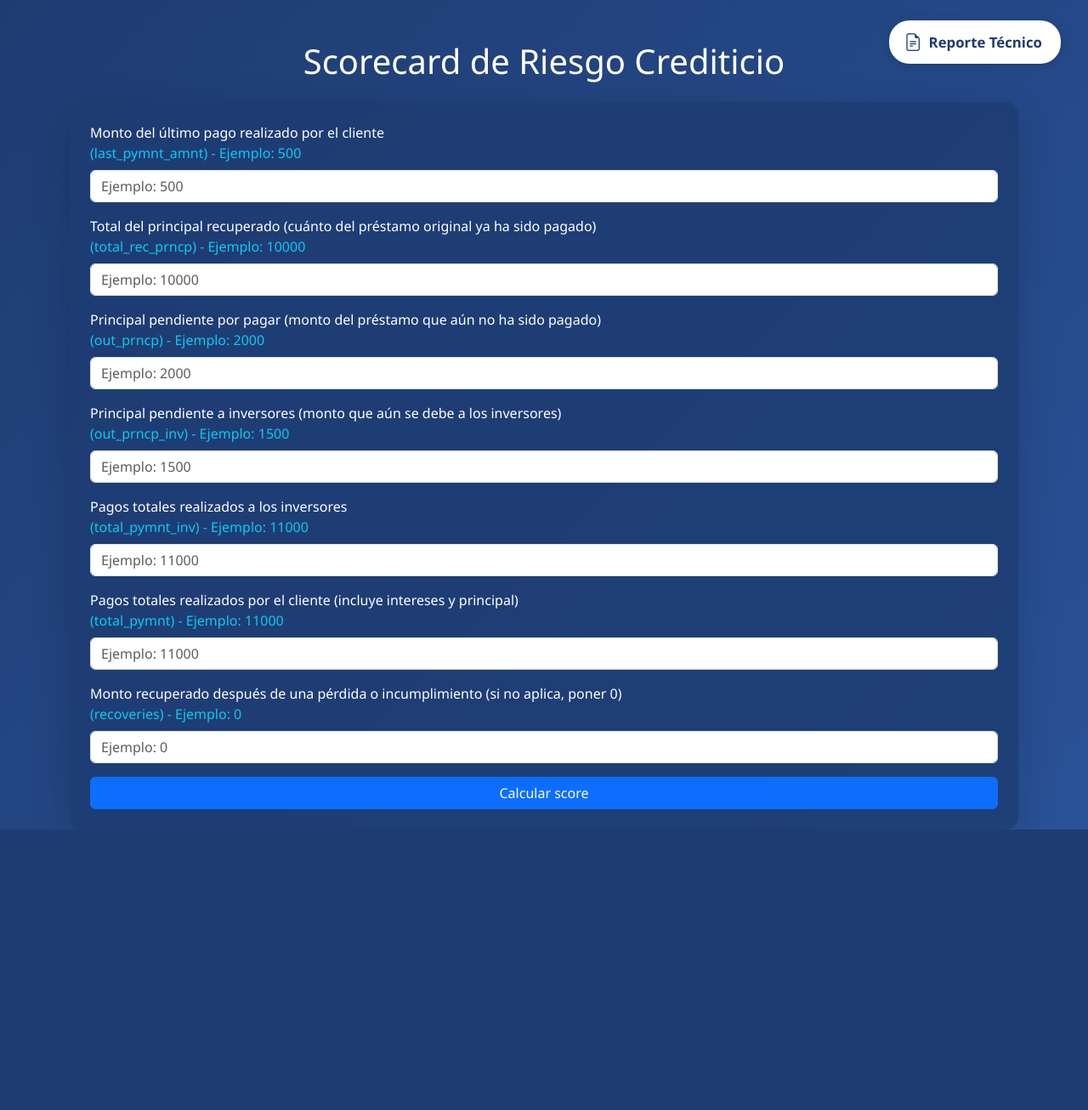
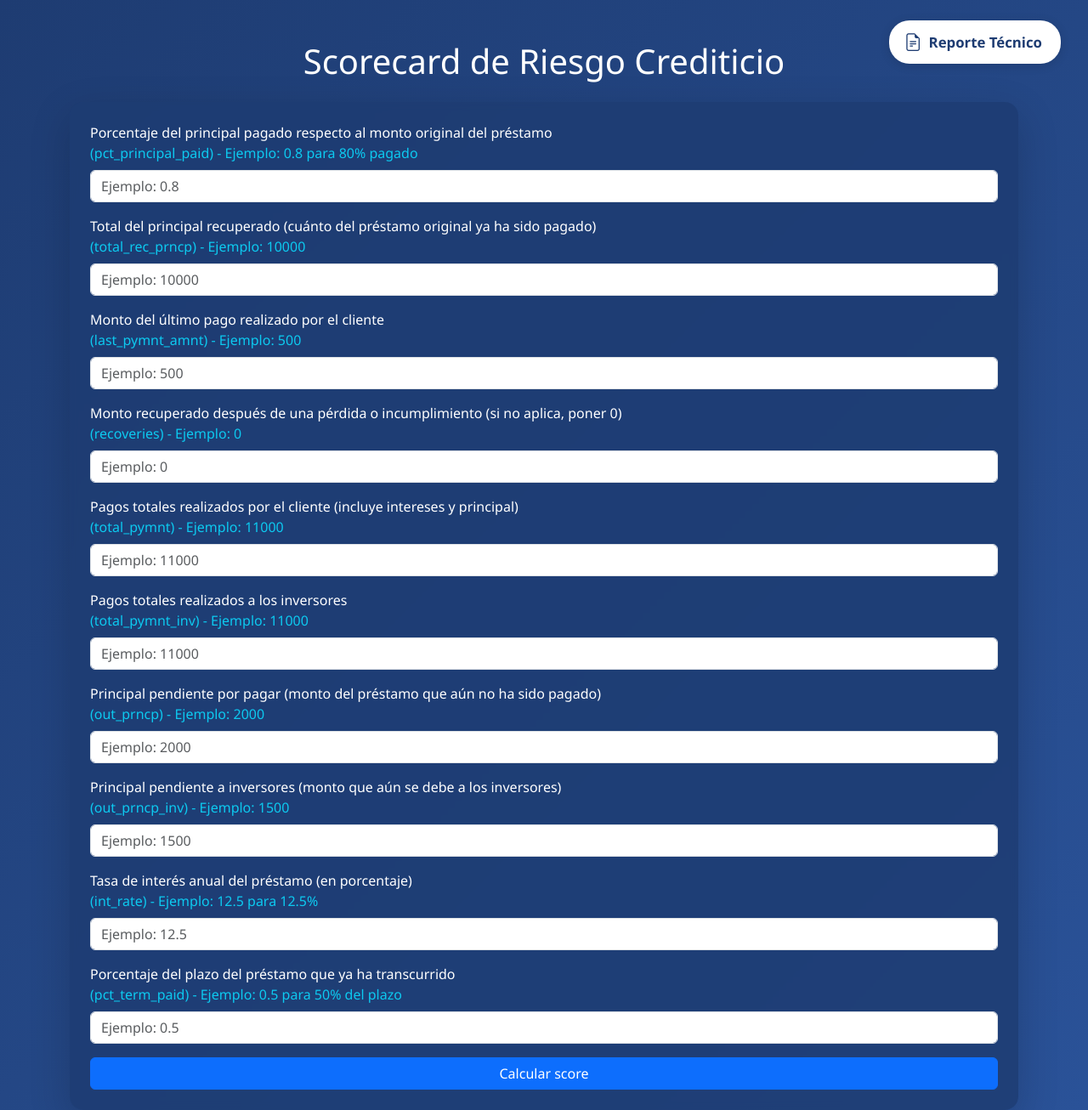
Before and after one commit to andresaris1/bio---copia, a Flask app: page / in a window 1280 px wide. Shown: the whole page at 85% size. Before the commit the page ends 976 px from the top, so only its background shows below. Run offline with Flask 3, Linux system fonts and the light colour scheme; parts of the project's set-up code (start-up, migrations or seed data) failed here and were passed over; some libraries are stand-ins or nearby versions.

Commit message:
actualizar pagina web

```diff
--- a/templates/index.html
+++ b/templates/index.html
@@ -104,12 +104,28 @@
     <h1 class="mb-4 text-center text-white">Scorecard de Riesgo Crediticio</h1>
     <form method="post" class="p-4 rounded-4 shadow-lg bg-blur-blue">
         <div class="mb-3">
+            <label for="pct_principal_paid" class="form-label text-white">Porcentaje del principal pagado respecto al monto original del préstamo<br><span class='text-info'>(pct_principal_paid) - Ejemplo: 0.8 para 80% pagado</span></label>
+            <input type="number" class="form-control" id="pct_principal_paid" name="pct_principal_paid" min="0" max="1" step="any" required placeholder="Ejemplo: 0.8">
+        </div>
+        <div class="mb-3">
+            <label for="total_rec_prncp" class="form-label text-white">Total del principal recuperado (cuánto del préstamo original ya ha sido pagado)<br><span class='text-info'>(total_rec_prncp) - Ejemplo: 10000</span></label>
+            <input type="number" class="form-control" id="total_rec_prncp" name="total_rec_prncp" min="0" step="any" required placeholder="Ejemplo: 10000">
+        </div>
+        <div class="mb-3">
             <label for="last_pymnt_amnt" class="form-label text-white">Monto del último pago realizado por el cliente<br><span class='text-info'>(last_pymnt_amnt) - Ejemplo: 500</span></label>
             <input type="number" class="form-control" id="last_pymnt_amnt" name="last_pymnt_amnt" min="0" step="any" required placeholder="Ejemplo: 500">
         </div>
         <div class="mb-3">
-            <label for="total_rec_prncp" class="form-label text-white">Total del principal recuperado (cuánto del préstamo original ya ha sido pagado)<br><span class='text-info'>(total_rec_prncp) - Ejemplo: 10000</span></label>
-            <input type="number" class="form-control" id="total_rec_prncp" name="total_rec_prncp" min="0" step="any" required placeholder="Ejemplo: 10000">
+            <label for="recoveries" class="form-label text-white">Monto recuperado después de una pérdida o incumplimiento (si no aplica, poner 0)<br><span class='text-info'>(recoveries) - Ejemplo: 0</span></label>
+            <input type="number" class="form-control" id="recoveries" name="recoveries" min="0" step="any" required placeholder="Ejemplo: 0">
+        </div>
+        <div class="mb-3">
+            <label for="total_pymnt" class="form-label text-white">Pagos totales realizados por el cliente (incluye intereses y principal)<br><span class='text-info'>(total_pymnt) - Ejemplo: 11000</span></label>
+            <input type="number" class="form-control" id="total_pymnt" name="total_pymnt" min="0" step="any" required placeholder="Ejemplo: 11000">
+        </div>
+        <div class="mb-3">
+            <label for="total_pymnt_inv" class="form-label text-white">Pagos totales realizados a los inversores<br><span class='text-info'>(total_pymnt_inv) - Ejemplo: 11000</span></label>
+            <input type="number" class="form-control" id="total_pymnt_inv" name="total_pymnt_inv" min="0" step="any" required placeholder="Ejemplo: 11000">
         </div>
         <div class="mb-3">
             <label for="out_prncp" class="form-label text-white">Principal pendiente por pagar (monto del préstamo que aún no ha sido pagado)<br><span class='text-info'>(out_prncp) - Ejemplo: 2000</span></label>
@@ -120,16 +136,12 @@
             <input type="number" class="form-control" id="out_prncp_inv" name="out_prncp_inv" min="0" step="any" required placeholder="Ejemplo: 1500">
         </div>
         <div class="mb-3">
-            <label for="total_pymnt_inv" class="form-label text-white">Pagos totales realizados a los inversores<br><span class='text-info'>(total_pymnt_inv) - Ejemplo: 11000</span></label>
-            <input type="number" class="form-control" id="total_pymnt_inv" name="total_pymnt_inv" min="0" step="any" required placeholder="Ejemplo: 11000">
+            <label for="int_rate" class="form-label text-white">Tasa de interés anual del préstamo (en porcentaje)<br><span class='text-info'>(int_rate) - Ejemplo: 12.5 para 12.5%</span></label>
+            <input type="number" class="form-control" id="int_rate" name="int_rate" min="0" max="100" step="any" required placeholder="Ejemplo: 12.5">
         </div>
         <div class="mb-3">
-            <label for="total_pymnt" class="form-label text-white">Pagos totales realizados por el cliente (incluye intereses y principal)<br><span class='text-info'>(total_pymnt) - Ejemplo: 11000</span></label>
-            <input type="number" class="form-control" id="total_pymnt" name="total_pymnt" min="0" step="any" required placeholder="Ejemplo: 11000">
-        </div>
-        <div class="mb-3">
-            <label for="recoveries" class="form-label text-white">Monto recuperado después de una pérdida o incumplimiento (si no aplica, poner 0)<br><span class='text-info'>(recoveries) - Ejemplo: 0</span></label>
-            <input type="number" class="form-control" id="recoveries" name="recoveries" min="0" step="any" required placeholder="Ejemplo: 0">
+            <label for="pct_term_paid" class="form-label text-white">Porcentaje del plazo del préstamo que ya ha transcurrido<br><span class='text-info'>(pct_term_paid) - Ejemplo: 0.5 para 50% del plazo</span></label>
+            <input type="number" class="form-control" id="pct_term_paid" name="pct_term_paid" min="0" max="1" step="any" required placeholder="Ejemplo: 0.5">
         </div>
         <button type="submit" class="btn btn-primary w-100">Calcular score</button>
     </form>
--- a/web_app.py
+++ b/web_app.py
@@ -64,13 +64,16 @@ def index():
     user_percentil = None
     if request.method == 'POST':
         datos_usuario = {
+            'pct_principal_paid': float(request.form['pct_principal_paid']),
+            'total_rec_prncp': float(request.form['total_rec_prncp']),
             'last_pymnt_amnt': float(request.form['last_pymnt_amnt']),
-            'total_rec_prncp': float(request.form['total_rec_prncp']),
+            'recoveries': float(request.form['recoveries']),
+            'total_pymnt': float(request.form['total_pymnt']),
+            'total_pymnt_inv': float(request.form['total_pymnt_inv']),
             'out_prncp': float(request.form['out_prncp']),
             'out_prncp_inv': float(request.form['out_prncp_inv']),
-            'total_pymnt_inv': float(request.form['total_pymnt_inv']),
-            'total_pymnt': float(request.form['total_pymnt']),
-            'recoveries': float(request.form['recoveries'])
+            'int_rate': float(request.form['int_rate']),
+            'pct_term_paid': float(request.form['pct_term_paid'])
         }
         prob = crm.predict(datos_usuario)[0]
         score = int(crm.prob_to_score(prob))
```
Also changed, not shown: app.py (+34 -17 lines).
